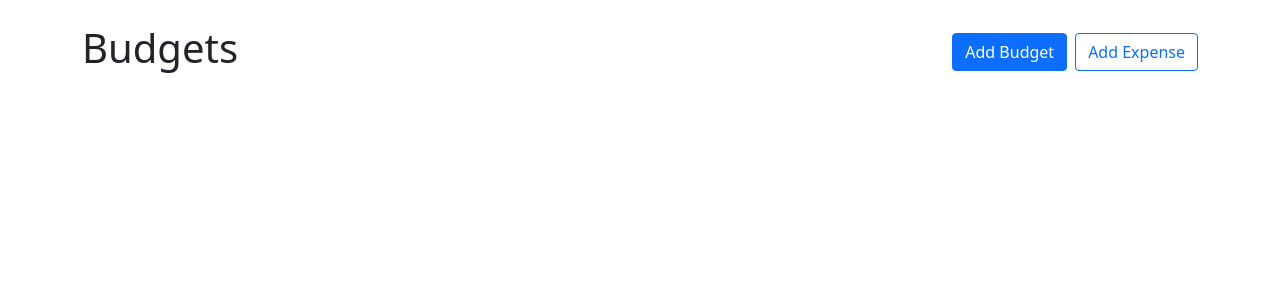
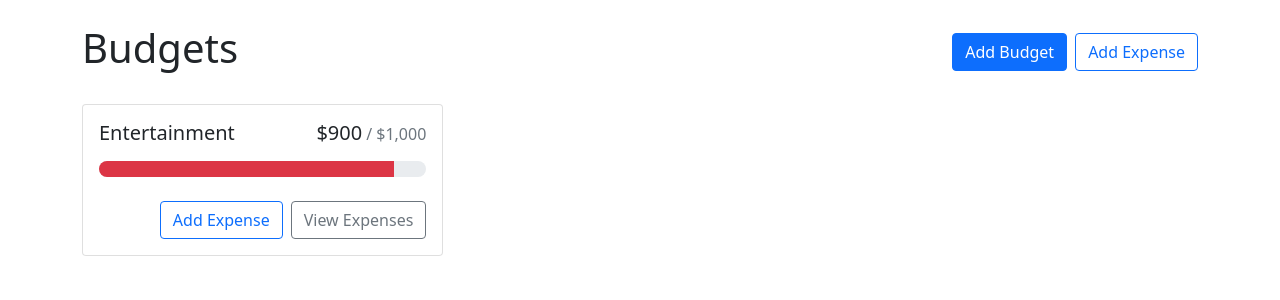
Before and after one commit to mcallaro/budget-app, a React (Create React App) app: page / in a window 1280 px wide. Shown: the top 300 px of the page. Built offline with nearby package versions, Linux system fonts and the light colour scheme.

Commit message:
Started working on budget and expenses logic

```diff
--- a/src/App.js
+++ b/src/App.js
@@ -1,15 +1,25 @@
-import { Button, Stack } from 'react-bootstrap';
-import Container from 'react-bootstrap/Container';
+import { Button, Stack } from "react-bootstrap";
+import Container from "react-bootstrap/Container";
+import { BudgetCard } from "./components/BudgetCard";
 
 function App() {
   return (
     <Container className="my-4">
       <Stack className="mb-4" direction="horizontal" gap="2">
-        <h1 className='me-auto'>Budgets</h1>
+        <h1 className="me-auto">Budgets</h1>
         <Button variant="primary">Add Budget</Button>
         <Button variant="outline-primary">Add Expense</Button>
       </Stack>
-      <div style={{ display: 'grid', gridTemplateColumns: 'repeat(auto-fill, minmax(300px, 1fr))', gap: '1rem', alignItems: 'flex-start'}}></div>
+      <div
+        style={{
+          display: "grid",
+          gridTemplateColumns: "repeat(auto-fill, minmax(300px, 1fr))",
+          gap: "1rem",
+          alignItems: "flex-start",
+        }}
+      >
+        <BudgetCard name="Entertainment" amount={900} max={1000}></BudgetCard>
+      </div>
     </Container>
   );
 }
--- /dev/null
+++ b/src/components/BudgetCard.js
@@ -0,0 +1,47 @@
+import { Button, Card, ProgressBar, Stack } from "react-bootstrap";
+import { currencyFormatter } from "../utils";
+
+export const BudgetCard = ({ name, amount, max, gray }) => {
+  const classNames = [];
+  if (amount > max) {
+    classNames.push("bg-danger", "bg-opacity-10");
+  } else if (gray) {
+    classNames.push("bg-light");
+  }
+
+  return (
+    <Card className={classNames.join(" ")}>
+      <Card.Body>
+        <Card.Title className="d-flex justify-content-between align-items-baseline fw-normal mb-3">
+          <div className="me-2">{name}</div>
+          <div className="d-flex align-items-baseline">
+            {currencyFormatter.format(amount)}{" "}
+            <span className="text-muted fs-6 ms-1">
+              / {currencyFormatter.format(max)}
+            </span>
+          </div>
+        </Card.Title>
+        <ProgressBar
+          className="rounded-pill"
+          variant={getProgressBarVariant(amount, max)}
+          min={0}
+          max={max}
+          now={amount}
+        />
+        <Stack className="mt-4" direction="horizontal" gap="2">
+          <Button className="ms-auto" variant="outline-primary">
+            Add Expense
+          </Button>
+          <Button variant="outline-secondary">View Expenses</Button>
+        </Stack>
+      </Card.Body>
+    </Card>
+  );
+};
+
+const getProgressBarVariant = (amount, max) => {
+  const ratio = amount / max;
+  if (ratio < 0.5) return "primary";
+  if (ratio < 0.75) return "warning";
+  return "danger";
+};
--- /dev/null
+++ b/src/contexts/BudgetsContext.js
@@ -0,0 +1,62 @@
+import React, { useContext, useState } from "react";
+import { v4 as uuidV4 } from "uuid";
+
+const BudgetsContext = React.createContext();
+
+export const useBudgets = () => {
+  return useContext(BudgetsContext);
+};
+
+export const BudgetProvider = ({ children }) => {
+  const [budgets, setBudgets] = useState([]);
+  const [expenses, setExpenses] = useState([]);
+
+  const getBudgetExpenses = (budgetId) => {
+    return expenses.filter((expense) => expense.budgetId === budgetId);
+  };
+
+  const addBudget = ({ name, max }) => {
+    setBudgets((prevBudgets) => {
+      if (prevBudgets.find(budget => budget.name === name)) {
+        return prevBudgets;
+      }
+
+      return [...prevBudgets, { id: uuidV4(), name, max }];
+    });
+  };
+
+  const deleteBudget = ({ id }) => {
+    // TODO: Deal with expenses being categorized
+    setBudgets(prevBudgets => {
+      return prevBudgets.filter(budget => budget.id !== id);
+    });
+  };
+
+  const addExpense = ({ description, amount, budgetId }) => {
+    setExpenses((prevExpense) => {
+      return [...prevExpense, { id: uuidV4(), description, amount, budgetId }];
+    });
+  };
+
+  const deleteExpense = ({ id }) => {
+    setExpenses(prevExpenses => {
+      return prevExpenses.filter(expense => expense.id !== id);
+    });
+  };
+
+  return (
+    <BudgetsContext.Provider
+      value={{
+        budgets,
+        expenses,
+        getBudgetExpenses,
+        addBudget,
+        deleteBudget,
+        addExpense,
+        deleteExpense,
+      }}
+    >
+      {children}
+    </BudgetsContext.Provider>
+  );
+};
--- a/src/index.js
+++ b/src/index.js
@@ -1,11 +1,14 @@
-import React from 'react';
-import ReactDOM from 'react-dom';
-import App from './App';
-import 'bootstrap/dist/css/bootstrap.min.css';
+import React from "react";
+import ReactDOM from "react-dom";
+import App from "./App";
+import { BudgetProvider } from './contexts/BudgetsContext';
+import "bootstrap/dist/css/bootstrap.min.css";
 
 ReactDOM.render(
   <React.StrictMode>
-    <App />
+    <BudgetProvider>
+      <App />
+    </BudgetProvider>
   </React.StrictMode>,
-  document.getElementById('app')
+  document.getElementById("app")
 );
--- /dev/null
+++ b/src/utils.js
@@ -0,0 +1,5 @@
+export const currencyFormatter = new Intl.NumberFormat(undefined, {
+  currency: "usd",
+  style: "currency",
+  minimumFractionDigits: 0,
+});
```
